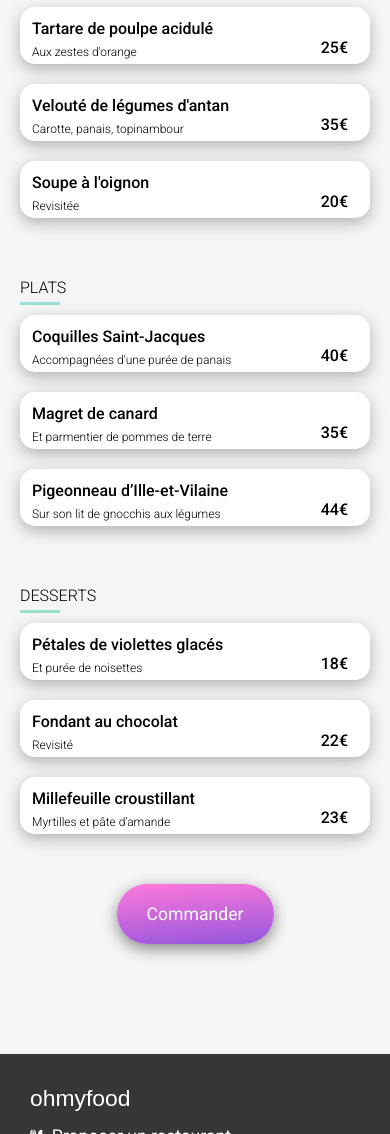
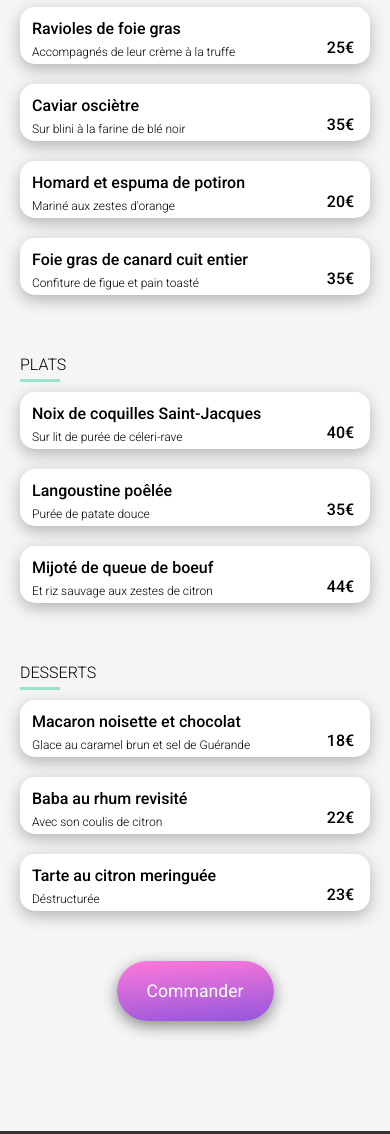
Before and after one commit to SofianeBOUSSAID/Sofiane_boussaid_P3, a plain HTML site: page la_note_omf.html in a window 390 px wide. Shown: the part 392-1526 px from the top of the page. Drawn offline with Linux system fonts and the light colour scheme; a web font is replaced by a local one.

Commit message:
Version_mobile

```diff
--- a/Style_menu_omf.css
+++ b/Style_menu_omf.css
@@ -138,38 +138,29 @@ height: 250px;
     padding: 20px;
 }
 .list :nth-child(2) {
-    -webkit-animation: slide-in-top 0.5s cubic-bezier(0.250, 0.460, 0.450, 0.940) both;
-    animation: slide-in-top 0.5s cubic-bezier(0.250, 0.460, 0.450, 0.940) both;
-}
-
-.list :nth-child(3) {
     -webkit-animation: slide-in-top 0.75s cubic-bezier(0.250, 0.460, 0.450, 0.940) both;
     animation: slide-in-top 0.75s cubic-bezier(0.250, 0.460, 0.450, 0.940) both;
 }
 
-.list :nth-child(4) {
+.list :nth-child(3) {
     -webkit-animation: slide-in-top 1s cubic-bezier(0.250, 0.460, 0.450, 0.940) both;
     animation: slide-in-top 1s cubic-bezier(0.250, 0.460, 0.450, 0.940) both;
 }
 
-@-webkit-keyframes slide-in-top {
-    0% {
-    -webkit-transform: translateY(30px);
-            transform: translateY(30px);
-    opacity: 0;
-    padding-bottom: 20px;
-    }
-    100% {
-    -webkit-transform: translateY(0);
-            transform: translateY(0);
-            padding-bottom: 0px;
-    opacity: 1;
-    }
+.list :nth-child(4) {
+    -webkit-animation: slide-in-top 1.25s cubic-bezier(0.250, 0.460, 0.450, 0.940) both;
+    animation: slide-in-top 1.25s cubic-bezier(0.250, 0.460, 0.450, 0.940) both;
 }
+
+.list :nth-child(5) {
+    -webkit-animation: slide-in-top 1.5s cubic-bezier(0.250, 0.460, 0.450, 0.940) both;
+    animation: slide-in-top 1.5s cubic-bezier(0.250, 0.460, 0.450, 0.940) both;
+}
+
 @keyframes slide-in-top {
     0% {
-    -webkit-transform: translateY(30px);
-            transform: translateY(30px);
+    -webkit-transform: translateY(70px);
+            transform: translateY(70px);
     opacity: 0;
     }
     100% {
@@ -178,6 +169,7 @@ height: 250px;
     opacity: 1;
     }
 }
+
 
 .etiq{
     background-color: white;
--- a/la_note_omf.html
+++ b/la_note_omf.html
@@ -36,14 +36,14 @@
 <main>
 
     <div class="wallpaper">
-        <img src="./Maquettes_Ohmyfood/images/restaurants/alafrancaise.jpg" alt="La note enchantée">
+        <img src="./Maquettes_Ohmyfood/images/restaurants/Lanoteenchantee.jpg" alt="La note enchantée">
     </div>
 
     <!------------------------DÉBUT MENU------------------------->
 
     <div class="menu">
         <div class="title">
-            <p>À la française</p>
+            <p>La note enchantée</p>
             <div class="coeur">
                 <i class="fa-regular fa-heart"></i>
                 <i class="fa-solid fa-heart"></i>
@@ -56,86 +56,123 @@
             </div>
             <div class="etiq">
                 <div class="text">
-                    <p>Tartare de poulpe acidulé </p>
-                    <p>Aux zestes d'orange</p>
+                    <p>Ravioles de foie gras  </p>
+                    <p>Accompagnés de leur crème à la truffe</p>
                 </div>
+                <div class="price_valid">
                     <div class="price"><p>25€</p></div>
+                    <div class="valid"><i class="fa-solid fa-circle-check"></i></div>
+                </div>
             </div>
             <div class="etiq">
                 <div class="text">
-                    <p>Velouté de légumes d'antan</p>
-                    <p>Carotte, panais, topinambour</p>
+                    <p>Caviar osciètre</p>
+                    <p>Sur blini à la farine de blé noir</p>
                 </div>
+                <div class="price_valid">
                     <div class="price"><p>35€</p></div>
+                    <div class="valid"><i class="fa-solid fa-circle-check"></i></div>
+                </div>
             </div>
             <div class="etiq">
                 <div class="text">
-                    <p>Soupe à l'oignon </p>
-                    <p>Revisitée</p>
+                    <p>Homard et espuma de potiron</p>
+                    <p>Mariné aux zestes d'orange</p>
                 </div>
+                <div class="price_valid">
                     <div class="price"><p>20€</p></div>
+                    <div class="valid"><i class="fa-solid fa-circle-check"></i></div>
+                </div>
+            </div>
+            <div class="etiq">
+                <div class="text">
+                    <p>Foie gras de canard cuit entier</p>
+                    <p>Confiture de figue et pain toasté</p>
+                </div>
+                <div class="price_valid">
+                    <div class="price"><p>35€</p></div>
+                    <div class="valid"><i class="fa-solid fa-circle-check"></i></div>
+                </div>
             </div>
         </div>
 
-        <div class="list">
+        <section class="list">
             <div class="title_list">
                 <p>PLATS</p>
             </div>
             <div class="etiq">
                 <div class="text">
-                    <p>Coquilles Saint-Jacques </p>
-                    <p>Accompagnées d'une purée de panais</p>
+                    <p>Noix de coquilles Saint-Jacques</p>
+                    <p>Sur lit de purée de céleri-rave</p>
                 </div>
+                <div class="price_valid">
                     <div class="price"><p>40€</p></div>
+                    <div class="valid"><i class="fa-solid fa-circle-check"></i></div>
+                </div>
                 </div>
             <div class="etiq">
                 <div class="text">
-                    <p>Magret de canard</p>
-                    <p>Et parmentier de pommes de terre</p>
+                    <p>Langoustine poêlée</p>
+                    <p>Purée de patate douce</p>
                 </div>
+                <div class="price_valid">
                     <div class="price"><p>35€</p></div>
+                    <div class="valid"><i class="fa-solid fa-circle-check"></i></div>
+                </div>
                 </div>
             <div class="etiq">
                 <div class="text">
-                    <p>Pigeonneau d’Ille-et-Vilaine </p>
-                    <p>Sur son lit de gnocchis aux légumes</p>
+                    <p>Mijoté de queue de boeuf </p>
+                    <p>Et riz sauvage aux zestes de citron</p>
                 </div>
+                <div class="price_valid">
                     <div class="price"><p>44€</p></div>
+                    <div class="valid"><i class="fa-solid fa-circle-check"></i></div>
                 </div>
                 </div>
+        </section>
 
-        <div class="list">
+        <section class="list">
             <div class="title_list">
                 <p>DESSERTS</p>
             </div>
             <div class="etiq">
                 <div class="text">
-                    <p>Pétales de violettes glacés</p>
-                    <p>Et purée de noisettes</p>
+                    <p>Macaron noisette et chocolat</p>
+                    <p>Glace au caramel brun et sel de Guérande</p>
                 </div>
+                <div class="price_valid">
                     <div class="price"><p>18€</p></div>
+                    <div class="valid"><i class="fa-solid fa-circle-check"></i></div>
+                </div>
             </div>
             <div class="etiq">
                 <div class="text">
-                    <p>Fondant au chocolat</p>
-                    <p>Revisité</p>
+                    <p>Baba au rhum revisité </p>
+                    <p>Avec son coulis de citron</p>
                 </div>
+                <div class="price_valid">
                     <div class="price"><p>22€</p></div>
+                    <div class="valid"><i class="fa-solid fa-circle-check"></i></div>
+                </div>
             </div>
             <div class="etiq">
                 <div class="text">
-                    <p>Millefeuille croustillant</p>
-                    <p>Myrtilles et pâte d’amande</p>
+                    <p>Tarte au citron meringuée </p>
+                    <p>Déstructurée</p>
                 </div>
+                <div class="price_valid">
                     <div class="price"><p>23€</p></div>
+                    <div class="valid"><i class="fa-solid fa-circle-check"></i></div>
                 </div>
             </div>
-    </div>
-<div class="but">
+        </section>
+    </section>
+<section class="but">
     <div class="commander">
         <p>Commander</p>
     </div>
-</div>
+</section>
 
 
 </main>
@@ -147,7 +184,7 @@
     <p> <i class="fa-solid fa-utensils"></i> Proposer un restaurant</p>
     <p> <i class="fa-solid fa-handshake-angle"></i>Devenir partenaire</p>
     <p>Mention légales</p>
-    <a href="www.gmail.com"> Contact</a>
+    <a href="mailto:Andy_Khap@example.com"> Contact</a>
 </footer>
 
 </body>
```
Also changed, not shown: a_la_fr_omf.html (+1 -1 lines), index_omf.html (+1 -1 lines), la_palette_omf.html (+1 -1 lines), le_delice_omf.html (+27 -0 lines). Lines whose indentation alone changed are shown as unchanged.
